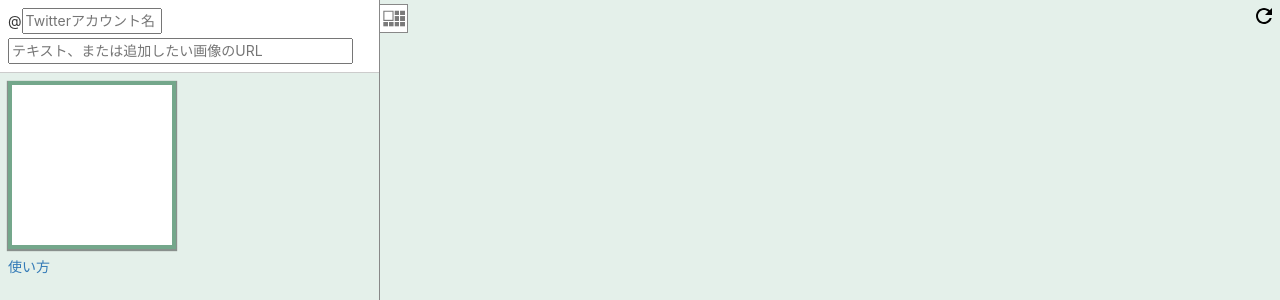
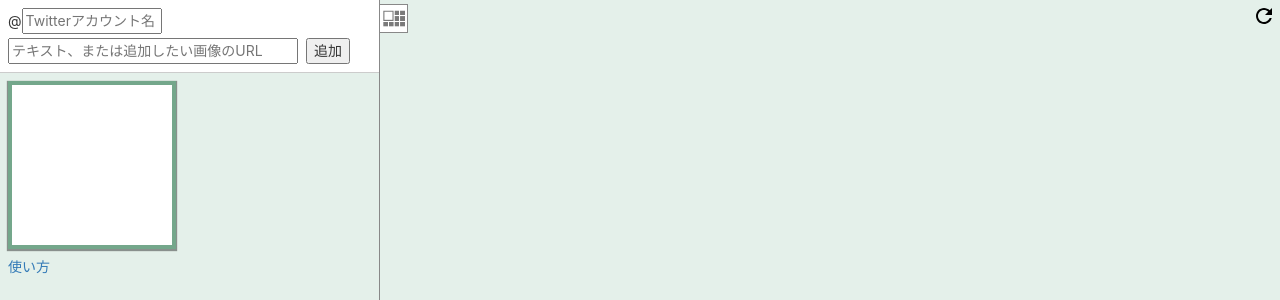
Before and after one commit to napo0703/WakaruLand, a PHP site: page / in a window 1280 px wide. Shown: the top 300 px of the page. Run offline with PHP 8.4, Linux system fonts and the light colour scheme; some libraries are stand-ins or nearby versions.

Commit message:
レイアウトを変更

```diff
--- a/index.css
+++ b/index.css
@@ -52,7 +52,7 @@ body {
 
 #image_url_text_box {
   float: left;
-  width: 345px;
+  width: 290px;
 }
 
 #image_url_add_button {
--- a/index.html
+++ b/index.html
@@ -25,6 +25,7 @@
         </div>
         <div id="add_img_input">
           <input type="text" id="image_url_text_box" placeholder="テキスト、または追加したい画像のURL">
+          <input type="button" id="image_url_add_button" value="追加">
         </div>
       </div>
       <div id="console_reaction">
--- a/src/index.js
+++ b/src/index.js
@@ -158,7 +158,7 @@ const createSvg = (text) => {
   const text_array = text.split(" ");
   const column_counts = [];
   for (let i in text_array) {
-    column_counts.push((text_array[i]).length);
+    column_counts.push(Array.from(text_array[i]).length);
   }
   const column_count = Math.max.apply(null, column_counts);
   const row_count = text_array.length;
@@ -708,6 +708,10 @@ document.getElementById("image_url_text_box").addEventListener("keydown", functi
   }
 });
 
+document.getElementById("image_url_add_button").addEventListener("click", () => {
+  addStampFromTextBox();
+});
+
 document.getElementById("reload_button").addEventListener("click", () => {
   localStorage.users = linda_users;
   location.reload();
```
